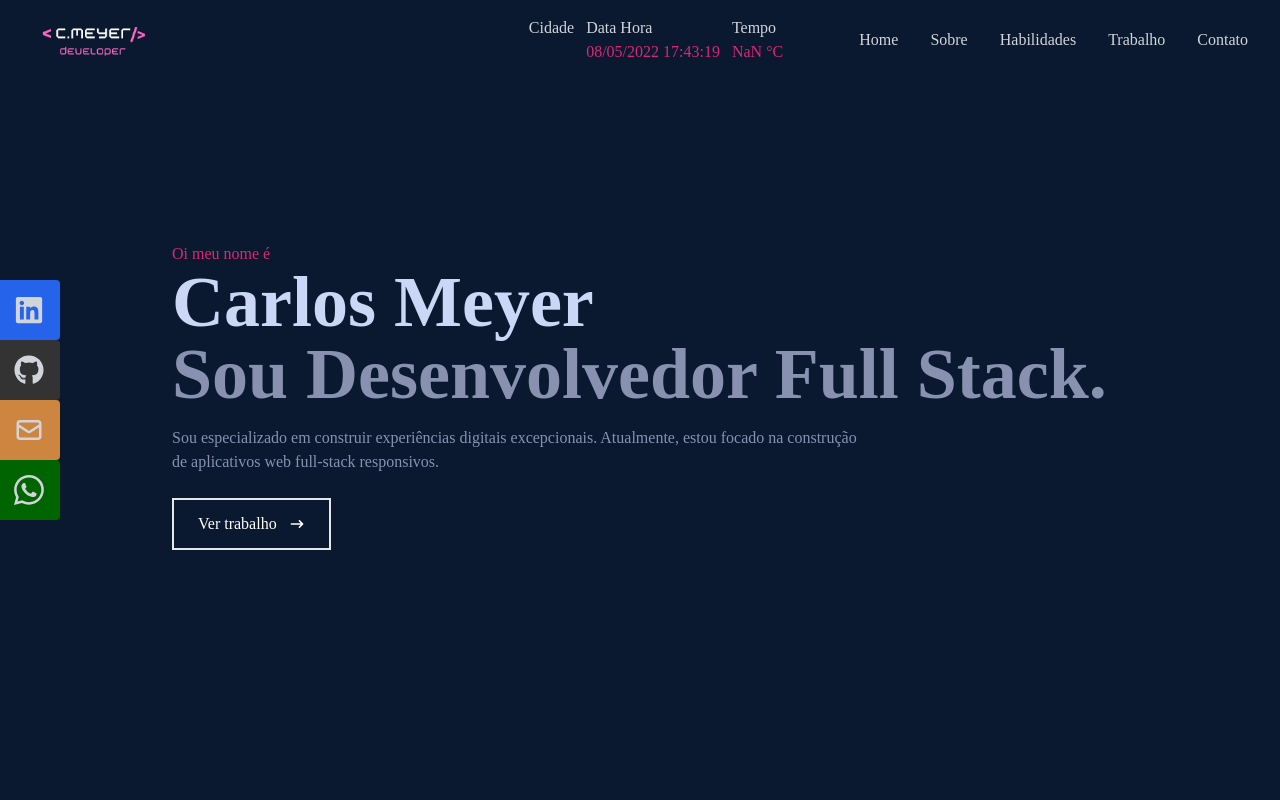
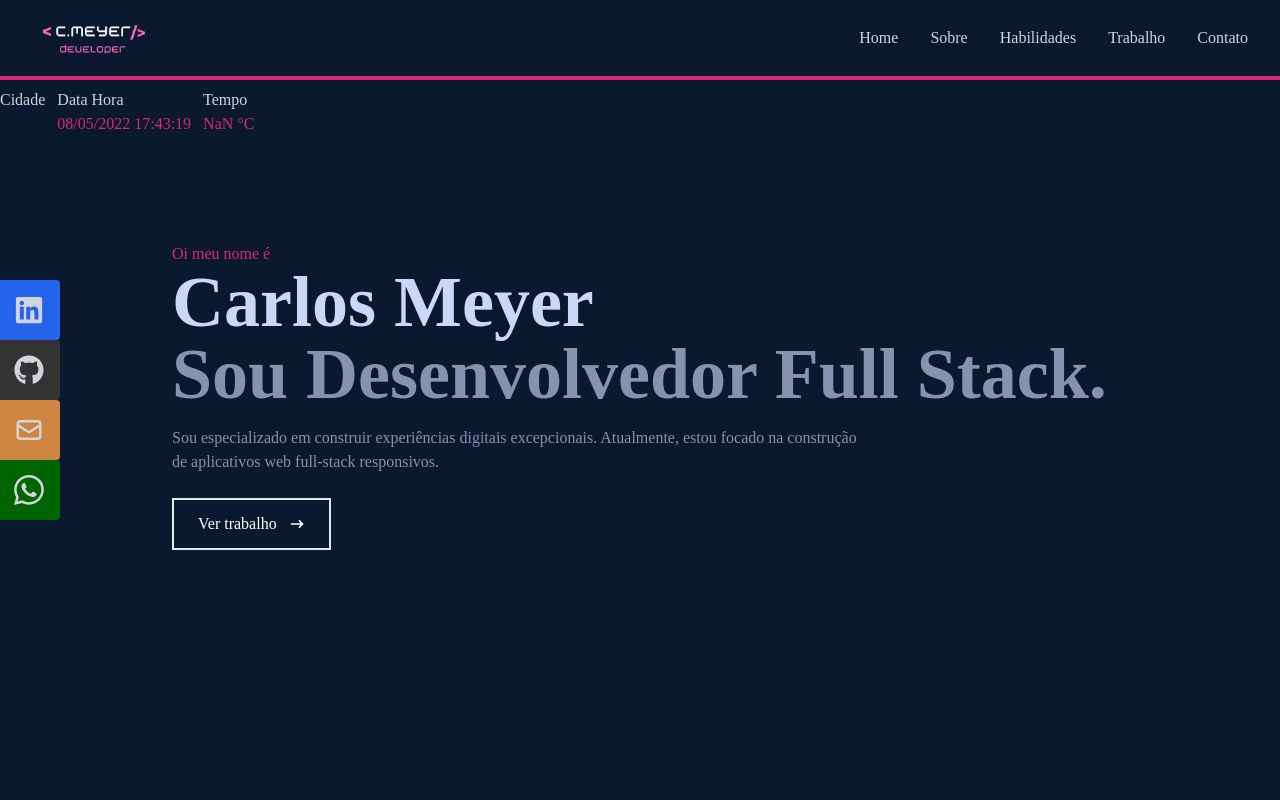
Before and after one commit to CarlosMeyer2021/portifolio, a React (Create React App) app: page / in a window 1280 px wide. Shown: the top 800 px of the page. Built offline with nearby package versions, Linux system fonts and the light colour scheme; no server answers.

Commit message:
portfolio v1.6

```diff
--- a/src/App.js
+++ b/src/App.js
@@ -11,6 +11,7 @@ function App() {
   return (
     <div>
       <Navbar />
+      <Clima />
       <Home />
       <About />
       <Skills />
--- a/src/components/Clima.jsx
+++ b/src/components/Clima.jsx
@@ -37,7 +37,7 @@ const Clima = () => {
   }, [])
 
   return (
-    <div className='flex fixed justify-center items-center w-full my-24 bg-[#0a192f] text-1xl text-gray-300'>
+    <div className='flex fixed justify-start items-center w-full my-28 bg-[#0a192f] text-1xl text-gray-300'>
       <div className='flex fixed justify-between items-center border-4w-[290px] bg-[#0a192f] text-1xl text-gray-300'>
         <div>
           <label className='text-gray-300 mr-3' htmlFor="cidade" >Cidade</label><br />
--- a/src/components/Navbar.jsx
+++ b/src/components/Navbar.jsx
@@ -10,7 +10,6 @@ import Skills from '../assets/skills.png'
 import Work from '../assets/work.png'
 import Contact from '../assets/contact.png'
 import { Link } from 'react-scroll'
-import Clima from './Clima'
 
 
 
@@ -29,7 +28,7 @@ const Navbar = () => {
   const zap = `${api}=${numero}&text=${mensagem}`
 
   return (
-    <div className='fixed w-full h-[80px] flex justify-between items-center px-4 bg-[#0a192f] text-gray-300'>
+    <div className='fixed w-full h-[80px] flex justify-between items-center px-4 bg-[#0a192f] text-gray-300  border-b-4 border-pink-600'>
       <div className='flex justify-start items-center'>
         <img className='ml-[-10px] mt-[15px]' src={Logo} alt='Logo Image' style={{ width: '180px', height: '180px' }} />
       </div>
@@ -62,7 +61,6 @@ const Navbar = () => {
           </Link>
         </li>
       </ul>
-      <Clima />
 
 
       {/* Hamburgues */}
```
